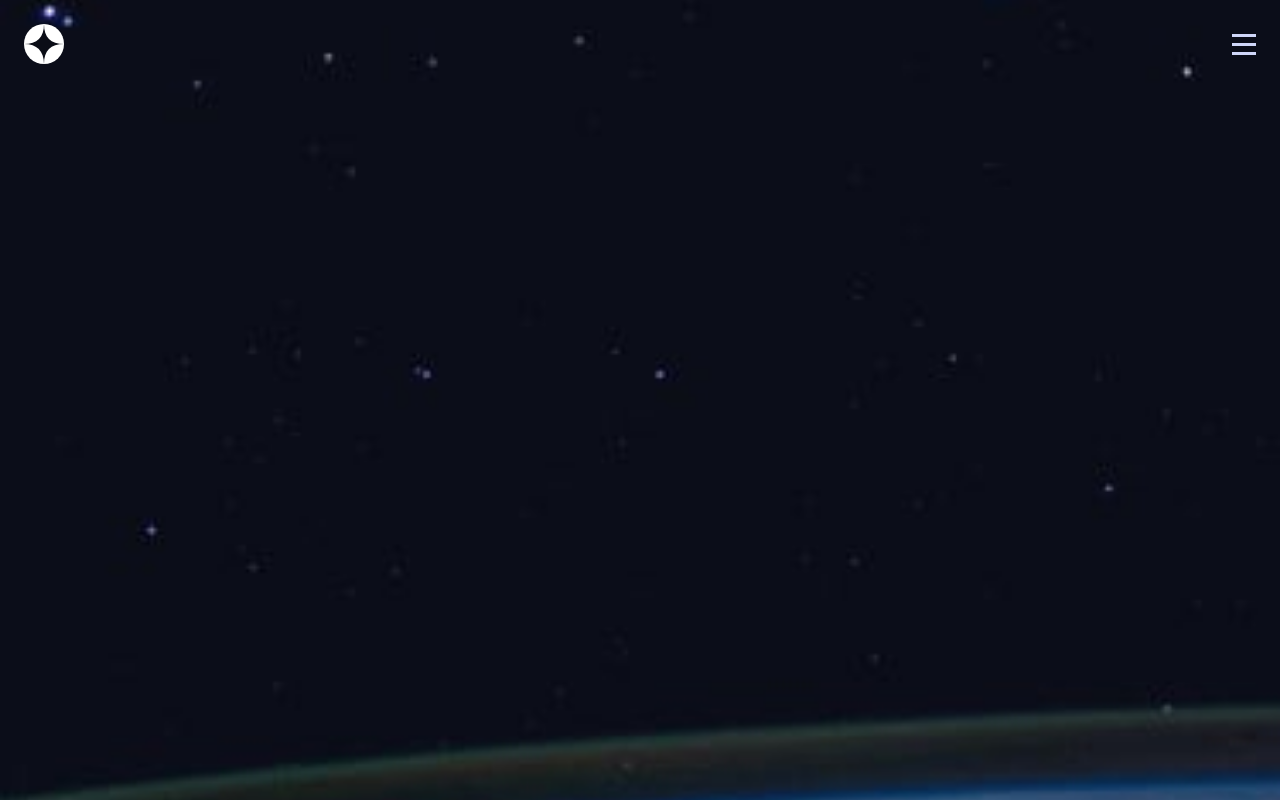
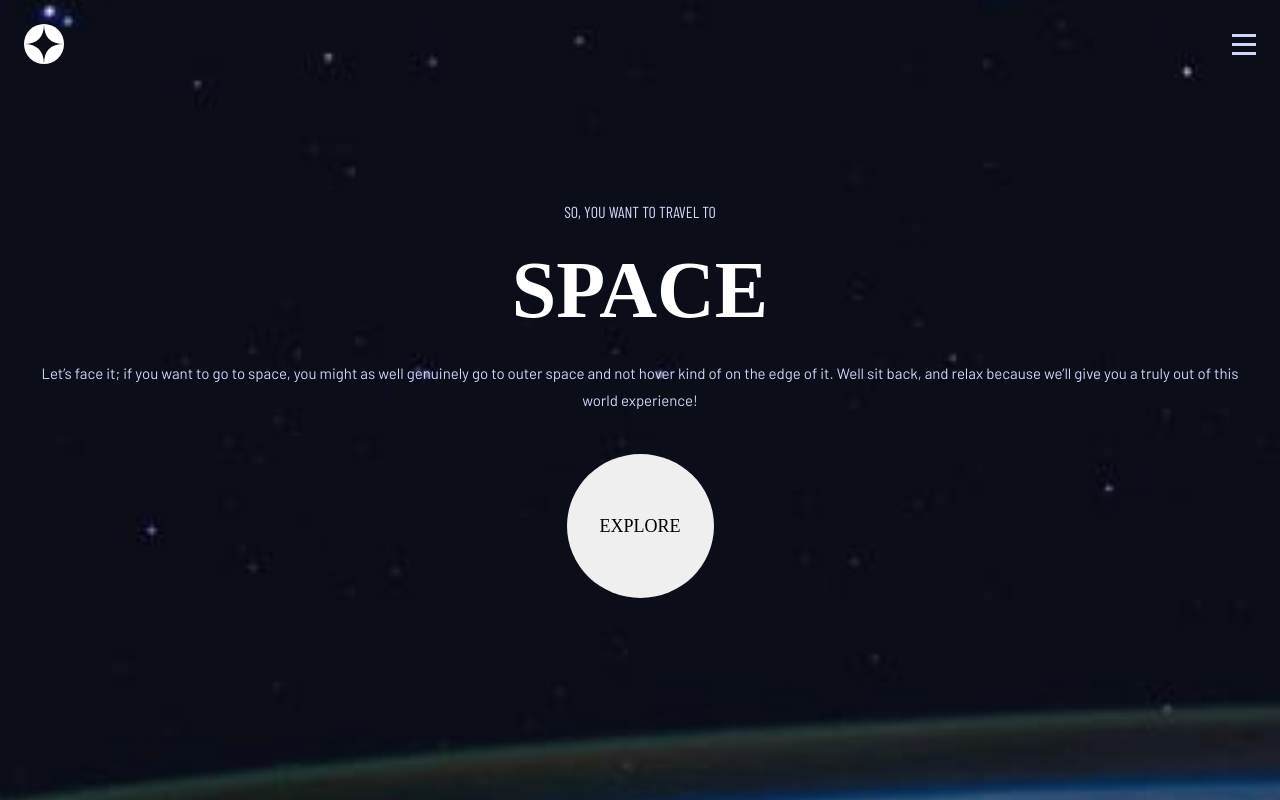
Before and after one commit to EdwardShanahan9/space_tourism_website, a React (Vite) app: page / in a window 1280 px wide. Built offline with nearby package versions, Linux system fonts and the light colour scheme; a web font is replaced by a local one.

Commit message:
Add Home content elements

```diff
--- a/src/components/Navbar/Navbar.jsx
+++ b/src/components/Navbar/Navbar.jsx
@@ -1,4 +1,3 @@
-import "./Navbar.scss";
 import LogoIcon from "../../assets/Icons/logo.svg";
 import MenuIcon from "../../assets/Icons/icon-hamburger.svg";
 
--- a/src/components/Navbar/Navbar.scss
+++ /dev/null
@@ -1,17 +0,0 @@
-.Navbar {
-  display: flex;
-  align-items: center;
-  justify-content: space-between;
-  position: absolute;
-  padding: 2.4rem;
-  width: 100%;
-
-  &__logo {
-    width: 4rem;
-    height: 4rem;
-  }
-
-  &__menu {
-    cursor: pointer;
-  }
-}
--- a/src/index.scss
+++ b/src/index.scss
@@ -26,3 +26,80 @@ html {
 body {
   font-family: $fontFamilyPrimary;
 }
+
+// Typography
+
+h1 {
+  font-family: $fontFamilyHeading;
+}
+
+// Navbar
+
+.Navbar {
+  display: flex;
+  align-items: center;
+  justify-content: space-between;
+  position: absolute;
+  padding: 2.4rem;
+  width: 100%;
+  margin-bottom: 2.4rem;
+
+  &__logo {
+    width: 4rem;
+    height: 4rem;
+  }
+
+  &__menu {
+    cursor: pointer;
+  }
+}
+
+// Home
+
+.Home {
+  color: #fff;
+  background-position: center;
+  background-repeat: no-repeat;
+  background-size: cover;
+  height: 100vh;
+  display: flex;
+  align-items: center;
+  justify-content: center;
+  flex-direction: column;
+
+  &__container {
+    text-align: center;
+    display: flex;
+    align-items: center;
+    justify-content: center;
+    flex-direction: column;
+    padding: 0 2.4rem;
+  }
+
+  &__title {
+    color: #d0d6f9;
+    font-family: $fontFamilySecondary;
+    font-size: 1.6rem;
+    margin-bottom: 2.4rem;
+  }
+
+  &__heading {
+    font-size: 8rem;
+    margin-bottom: 2.4rem;
+  }
+
+  &__text {
+    color: #d0d6f9;
+    font-size: 1.5rem;
+    line-height: 180%;
+    margin-bottom: 4rem;
+  }
+
+  &__button {
+    font-family: $fontFamilyHeading;
+    font-size: 1.8rem;
+    padding: 6.15rem 3.3rem;
+    border: none;
+    border-radius: 100%;
+  }
+}
--- a/src/layout/MainLayout/Home/Home.jsx
+++ b/src/layout/MainLayout/Home/Home.jsx
@@ -1,12 +1,23 @@
-import "./Home.scss";
 import HomeMobile from "../../../assets/images/background-home-mobile.jpg";
 
 const Home = () => {
   return (
-    <div
-      className="Home"
-      style={{ backgroundImage: `url(${HomeMobile})` }}
-    ></div>
+    <div className="Home" style={{ backgroundImage: `url(${HomeMobile})` }}>
+      <div className="Home__container">
+        <p className="Home__title">SO, YOU WANT TO TRAVEL TO</p>
+
+        <h1 className="Home__heading">SPACE</h1>
+
+        <p className="Home__text">
+          Let’s face it; if you want to go to space, you might as well genuinely
+          go to outer space and not hover kind of on the edge of it. Well sit
+          back, and relax because we’ll give you a truly out of this world
+          experience!
+        </p>
+
+        <button className="Home__button">EXPLORE</button>
+      </div>
+    </div>
   );
 };
 
--- a/src/layout/MainLayout/Home/Home.scss
+++ /dev/null
@@ -1,6 +0,0 @@
-.Home {
-  background-position: center;
-  background-repeat: no-repeat;
-  background-size: cover;
-  height: 100vh;
-}
```
